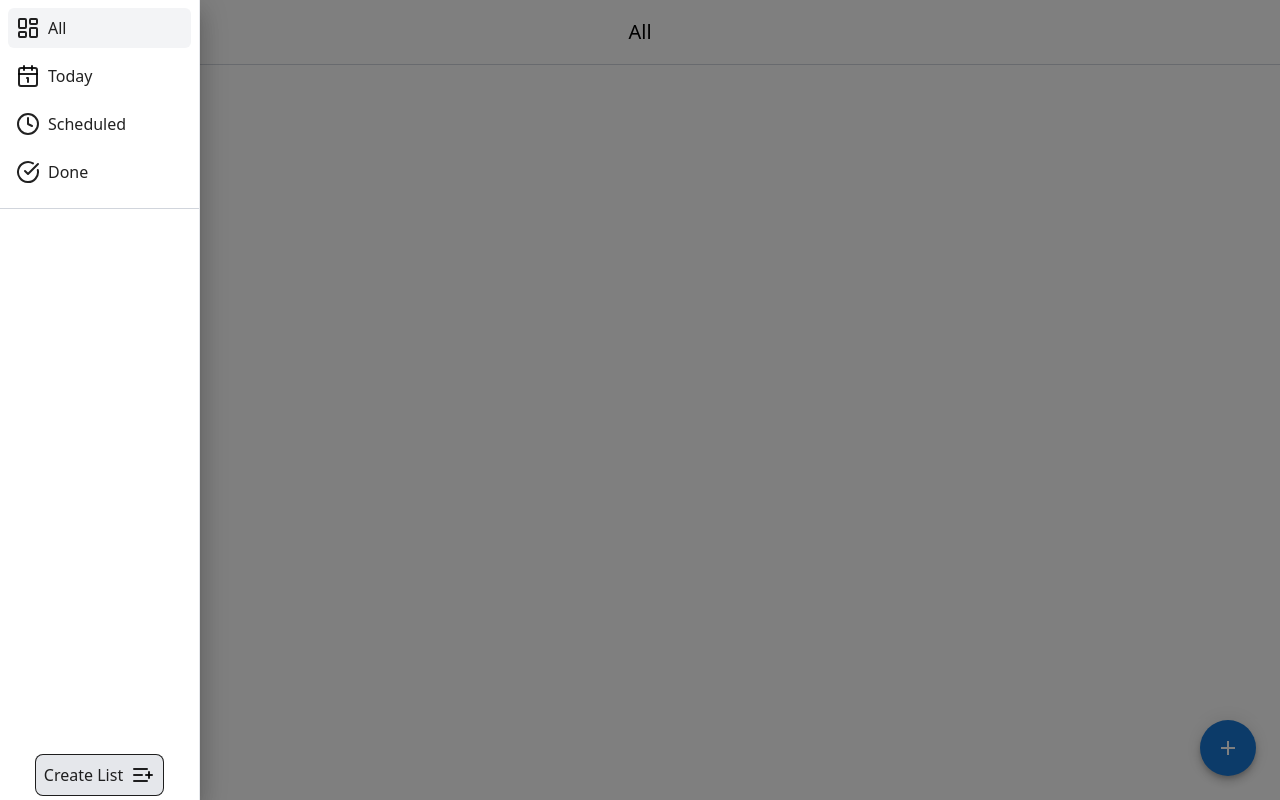
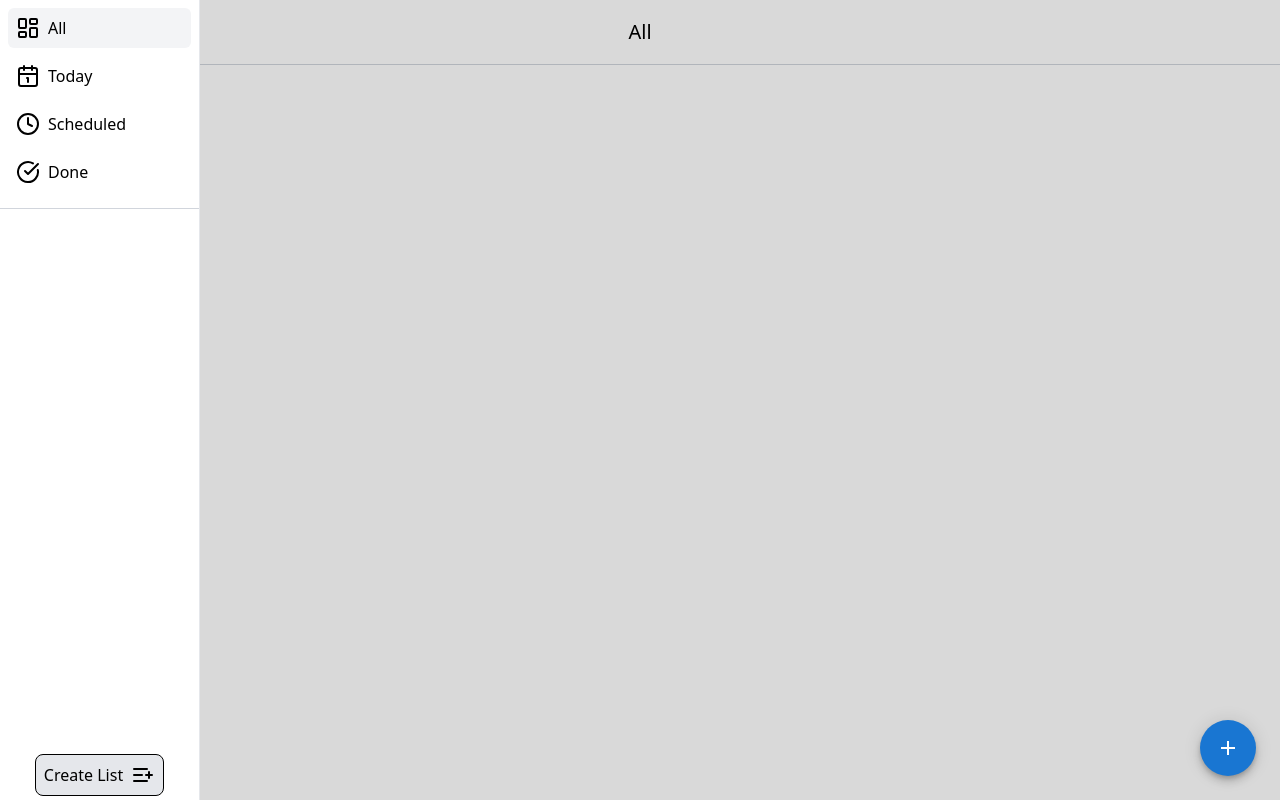
Before and after one commit to andres-verdenelli/TaskFlow, a React (Vite) app: page / in a window 1280 px wide. Both pictures are taken after a click on the button 32 px from the left and 32 px from the top of the page. Built offline with nearby package versions, Linux system fonts and the light colour scheme.

Commit message:
Remove MUI from Sidebar.jsx

```diff
--- a/src/layouts/Sidebar.jsx
+++ b/src/layouts/Sidebar.jsx
@@ -1,11 +1,17 @@
-import { Drawer } from '@mui/material'
 import NavigationItems from '../components/NavigationItems'
 import TaskListSection from '../components/TaskListsSection'
 import CreateListDialog from '../components/CreateTaskListDialog'
 
 export default function Sidebar({ openSidebar, setOpenSidebar }) {
-  const SidebarContent = () => (
-    <div className='flex h-full min-w-50 flex-col justify-between border-r-1 border-gray-200'>
+  return (
+    <>
+      {openSidebar && (
+        <div className='fixed inset-0'>
+          <div
+            className='fixed inset-0 z-50 bg-black opacity-15'
+            onClick={() => setOpenSidebar(false)}
+          ></div>
+          <div className='fixed z-51 flex h-full min-w-50 flex-col justify-between border-r-1 border-gray-200 bg-white'>
             <ul>
               <NavigationItems setOpenSidebar={setOpenSidebar} />
               <div className='w-full border-b-1 border-gray-300'></div>
@@ -19,14 +25,8 @@ export default function Sidebar({ openSidebar, setOpenSidebar }) {
               <CreateListDialog />
             </div>
           </div>
-  )
-
-  return (
-    <Drawer
-      open={openSidebar}
-      onClose={() => setOpenSidebar(false)}
-    >
-      <SidebarContent />
-    </Drawer>
+        </div>
+      )}
+    </>
   )
 }
```
Lines whose indentation alone changed are shown as unchanged.
